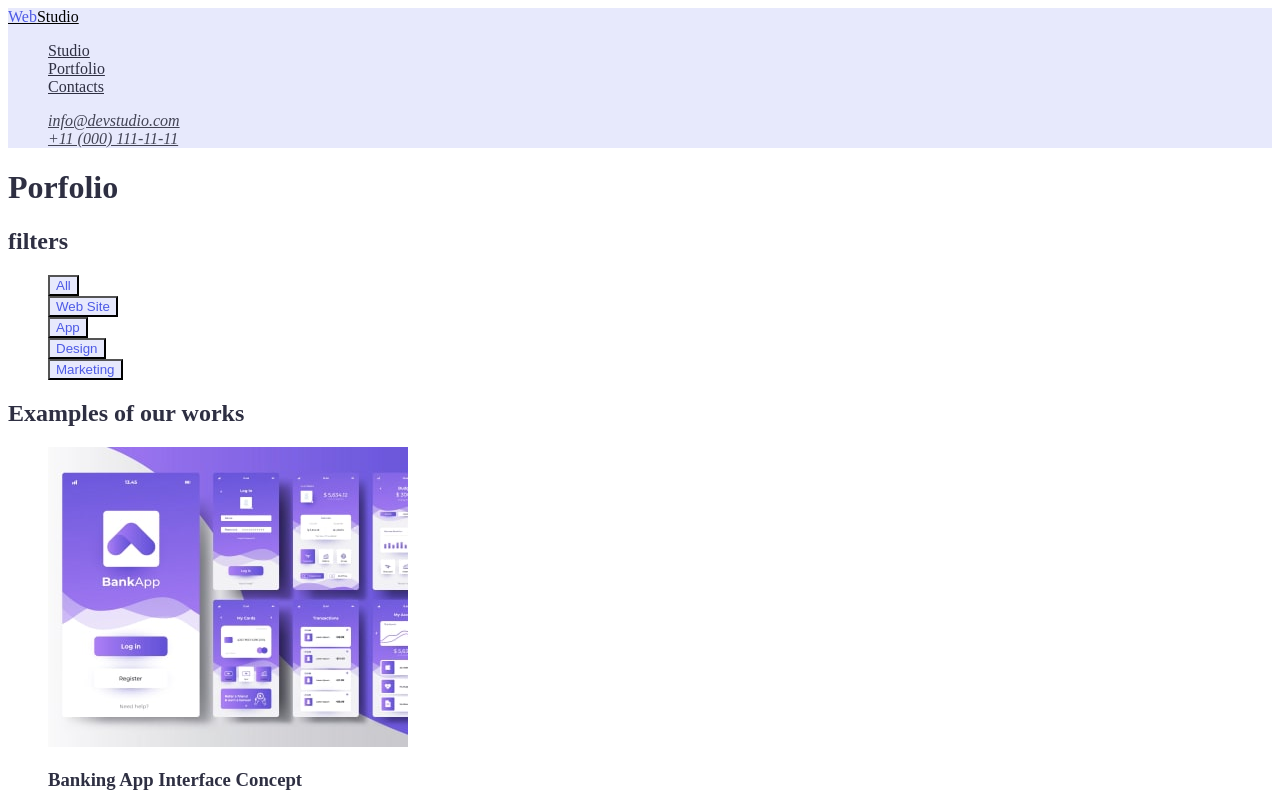
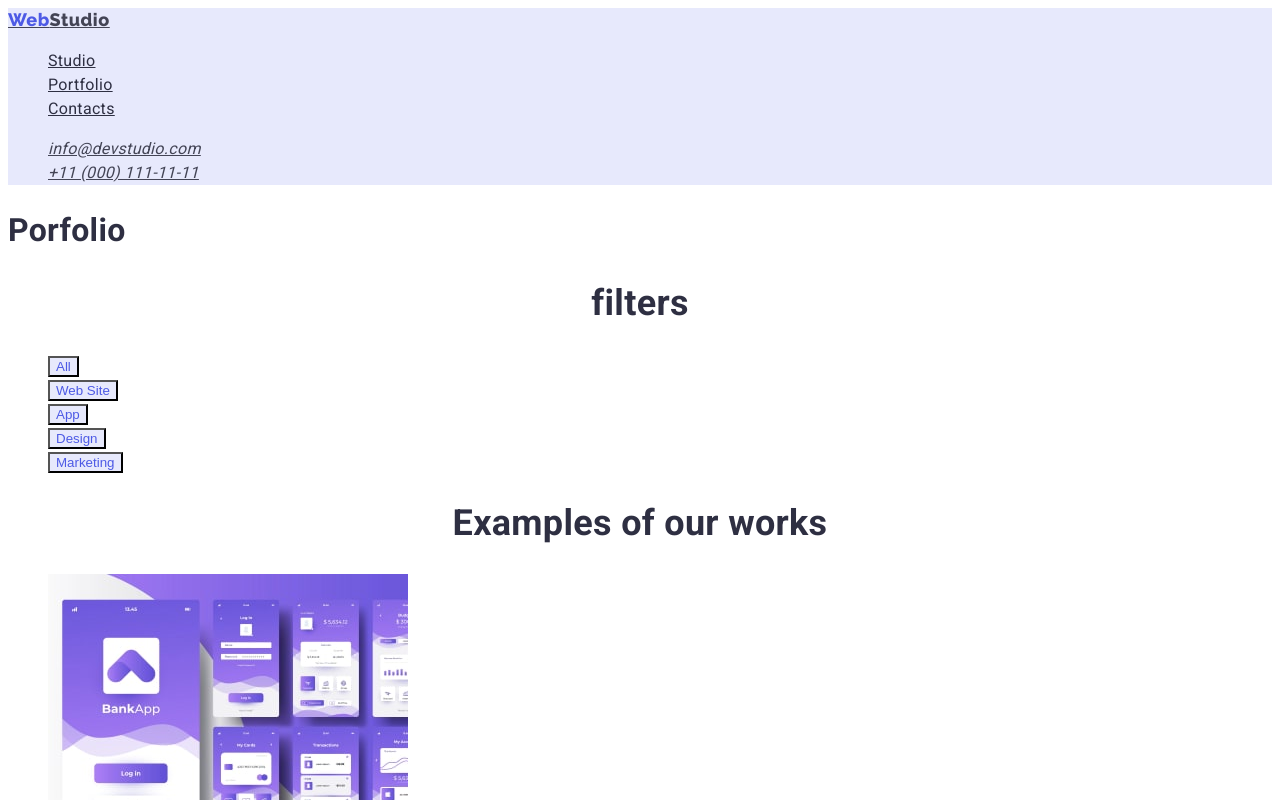
Before and after one commit to DenysPetroff/goit-markup-hw-02, a plain HTML site: page portfolio.html in a window 1280 px wide. Shown: the top 800 px of the page. Drawn offline with Linux system fonts and the light colour scheme.

Commit message:
fonts and buttons
додав шрифти та фокус на кнопки

```diff
--- a/css/styles.css
+++ b/css/styles.css
@@ -28,23 +28,38 @@
     --button-text-hover-color: #ffffff;
     --light-mode-backgrounds: #F4F4FD;
 
+
 }
+  /* Body  */
+  body {font-family: Roboto, sans-serif;
+    letter-spacing: 0.02em;
+    font-size: 16px;
+    line-height: 1.5;
+
+color:var(--body-text-color);}
 /* header */
 .header {background-color:#E7E9FC;}
 .header ul {
     list-style: none;
 }
 /* -Logo- */
-.logo {color:#2E2F42 background-color:var(--background-header-color);}
+.logo {color:#2E2F42 background-color:var(--background-header-color); font-family: Raleway, sans-serif; letter-spacing: 0.03em; font-size: 18px;
+    line-height: 1.33; }
 .logo>span {color:#4D5AE5;}
 
 /* nav-header */
 .nav-header {color:#2E2F42}
 .nav-header:hover { color: var(--hover-navigation-adress); }
+.nav-header:focus {
+    color: var(--hover-navigation-adress);
+}
 
 /* adress-list/ */
 .adress-list {color:#434455}
 .adress-list:hover {color: var(--hover-navigation-adress);}
+.adress-list:focus {
+    color: var(--hover-navigation-adress);
+}
 
 /* footer/ */
 .footer { background-color:var(--backgroung-footer-color); color:var(--footer-text-color) ;}
@@ -53,19 +68,29 @@
 .logo-footer>span {color: #4D5AE5;}
 
 /* main */
-.main-page { color: var(--body-text-color);}
+/* .main-page { color: var(--body-text-color);} */
 /* Hero-Section */
-.hero-one {color:var(--hero-text-color)}
+.hero-one {color:var(--hero-text-color); font-size: 56px;
+    line-height: 1.07; text-align: center;}
 .section-hero-one { background-color:var(--hero-one-background-color);}
-.style-button {background-color:var(--primary-brand-button-color); color:#ffffff;}
-.style-button:hover {background-color:var(--pressed-hover-button-color) ;}
-
+.style-button {cursor: pointer; background-color:var(--primary-brand-button-color); color:#ffffff; letter-spacing: 0.04em;}
+.style-button:hover {background-color:var(--pressed-hover-button-color) ; letter-spacing: 0.04em;}
+.style-button:focus {background-color: var(--pressed-hover-button-color);
+    letter-spacing: 0.04em;}
 
 /* section-features */
 .features {color: var(--body-text-color);}
 .features>ul {list-style: none;}
 .headings-color {color: var(--headings-dark-color);}
-
+h2 { font-family: 'Roboto';
+    font-weight: 700;
+    font-size: 36px;
+    line-height: 1.11;
+    text-align: center;}
+h3 {font-family: 'Roboto';
+    font-weight: 500;
+    font-size: 20px;
+    line-height: 1.2;}
 
 /* What we are doing */
 .examples>ul { list-style: none;}
@@ -80,11 +105,11 @@
 .main-page {color: var(--body-text-color);}
 /* filters  */
 .filters ul {list-style: none;}
-.button-all { background-color:var(--accent-color); color: var(--primary-brand-button-color);}
-.button-webs {background-color: var(--accent-color); color: var(--primary-brand-button-color);}
-.button-app {background-color: var(--accent-color); color: var(--primary-brand-button-color);}
-.button-desighn {background-color: var(--accent-color); color: var(--primary-brand-button-color);}
-.button-marketing {
+.button-all {cursor: pointer; background-color:var(--accent-color); color: var(--primary-brand-button-color);}
+.button-webs {cursor: pointer; background-color: var(--accent-color); color: var(--primary-brand-button-color);}
+.button-app {cursor: pointer; background-color: var(--accent-color); color: var(--primary-brand-button-color);}
+.button-desighn {cursor: pointer; background-color: var(--accent-color); color: var(--primary-brand-button-color);}
+.button-marketing { cursor: pointer;
         background-color: var(--accent-color); color: var(--primary-brand-button-color);
     }
 .button-all:hover {color: var(--button-text-hover-color); background-color: var(--pressed-hover-button-color);}
@@ -96,6 +121,28 @@
     background-color: var(--pressed-hover-button-color);}
 .button-marketing:hover {color: var(--button-text-hover-color);
     background-color: var(--pressed-hover-button-color);}
+        .button-all:focus {
+            color: var(--button-text-hover-color);
+            background-color: var(--pressed-hover-button-color);
+        }
 
-    /* examples of our work */
+        .button-webs:focus {
+            color: var(--button-text-hover-color);
+            background-color: var(--pressed-hover-button-color);
+        }
+
+        .button-app:focus {
+            color: var(--button-text-hover-color);
+            background-color: var(--pressed-hover-button-color);
+        }
+
+        .button-desighn:focus {
+            color: var(--button-text-hover-color);
+            background-color: var(--pressed-hover-button-color);
+        }
+
+        .button-marketing:focus {
+            color: var(--button-text-hover-color);
+            background-color: var(--pressed-hover-button-color);
+        }:focus /* examples of our work */
     .work-examples>ul {list-style: none;}
--- a/portfolio.html
+++ b/portfolio.html
@@ -5,9 +5,14 @@
     <meta http-equiv="X-UA-Compatible" content="IE=edge" />
     <meta name="viewport" content="width=device-width, initial-scale=1.0" />
     <title>Document</title>
+    <link
+      href="https://fonts.googleapis.com/css2?family=Raleway:wght@800&family=Roboto:wght@400;500;700;900&display=swap"
+      rel="stylesheet"
+    />
+
     <link rel="stylesheet" href="./css/styles.css" />
   </head>
-  <body>
+  <body class="body">
     <header class="header">
       <nav>
         <a href="./index.html" class="logo"> <span>Web</span>Studio</a>
```
Also changed, not shown: index.html (+6 -1 lines).
